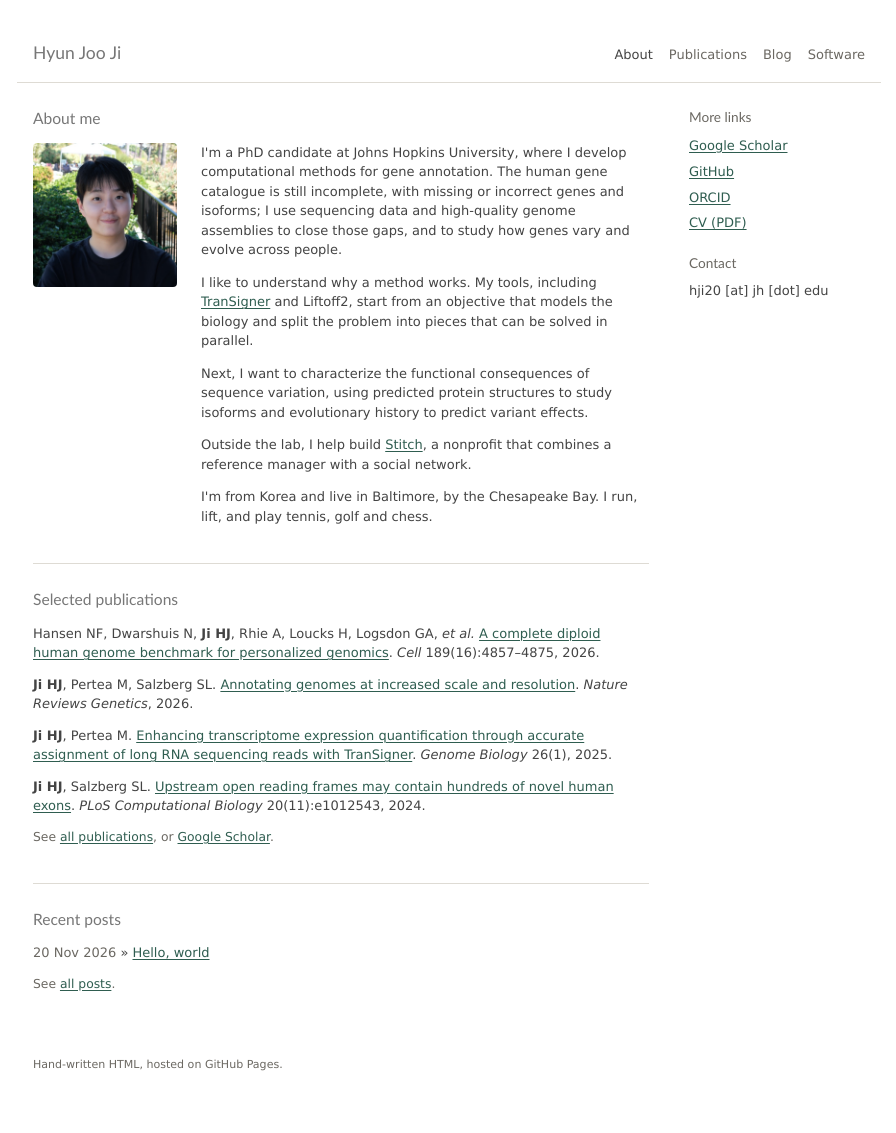
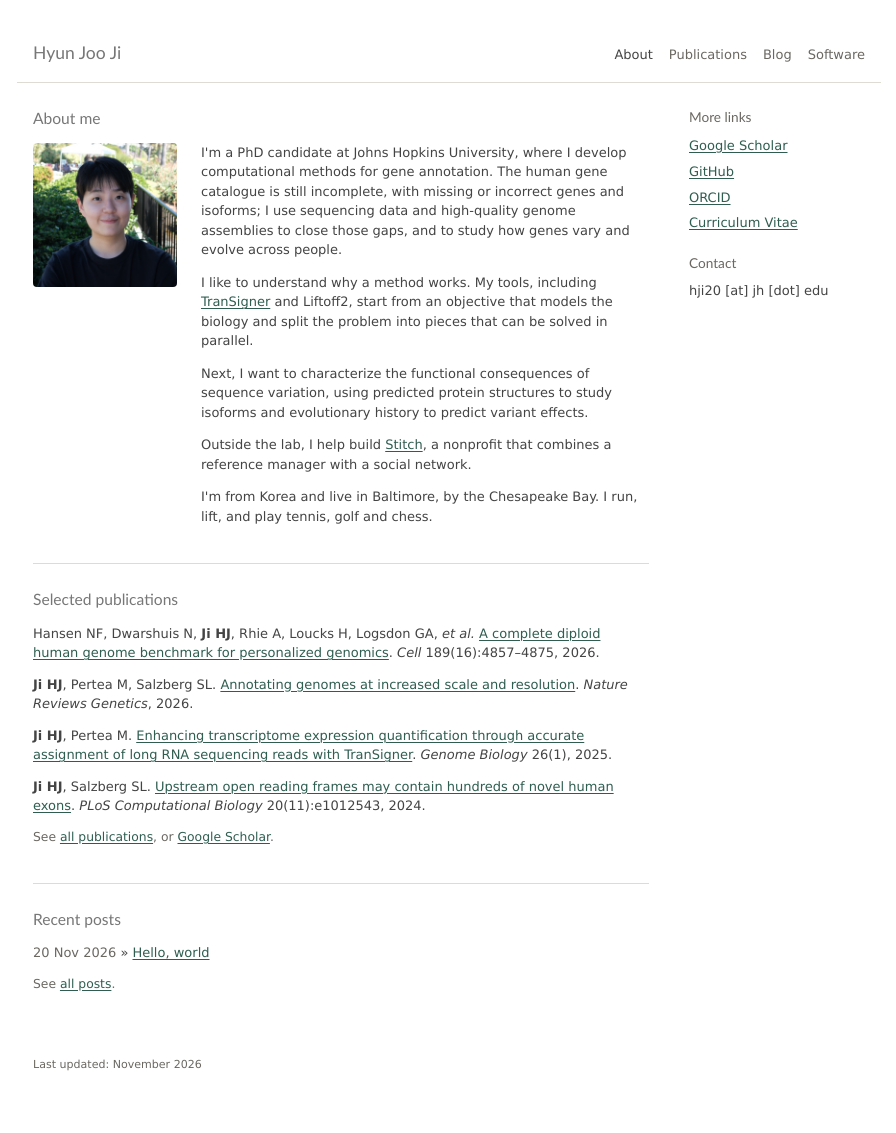
Before and after one commit to haydenji0731/haydenji0731.github.io, a Jekyll site: the page built from index.html, in a window 1280 px wide. Shown: the whole page, without its empty margins (191-1087 px from the left). Built offline with Jekyll 4.4.1, drawn with Linux system fonts in a browser that asks for light colours.

Commit message:
Rename CV link to Curriculum Vitae; footer shows last-updated date
Co-Authored-By: Claude Opus 5.5 <noreply@anthropic.com>

```diff
--- a/_layouts/default.html
+++ b/_layouts/default.html
@@ -32,7 +32,7 @@
         <li><a href="https://scholar.google.com/citations?user=IJIPB3EAAAAJ&amp;hl=en">Google Scholar</a></li>
         <li><a href="https://github.com/haydenji0731">GitHub</a></li>
         <li><a href="https://orcid.org/0009-0008-4360-5428">ORCID</a></li>
-        <li><a href="#">CV (PDF)</a></li>
+        <li><a href="#">Curriculum Vitae</a></li>
       </ul>
       <h3>Contact</h3>
       <ul>
@@ -43,7 +43,7 @@
   </div>
 
   <footer>
-    <p>Hand-written HTML, hosted on GitHub Pages.</p>
+    <p>Last updated: {{ site.time | date: "%B %Y" }}</p>
   </footer>
 </body>
 </html>
```
